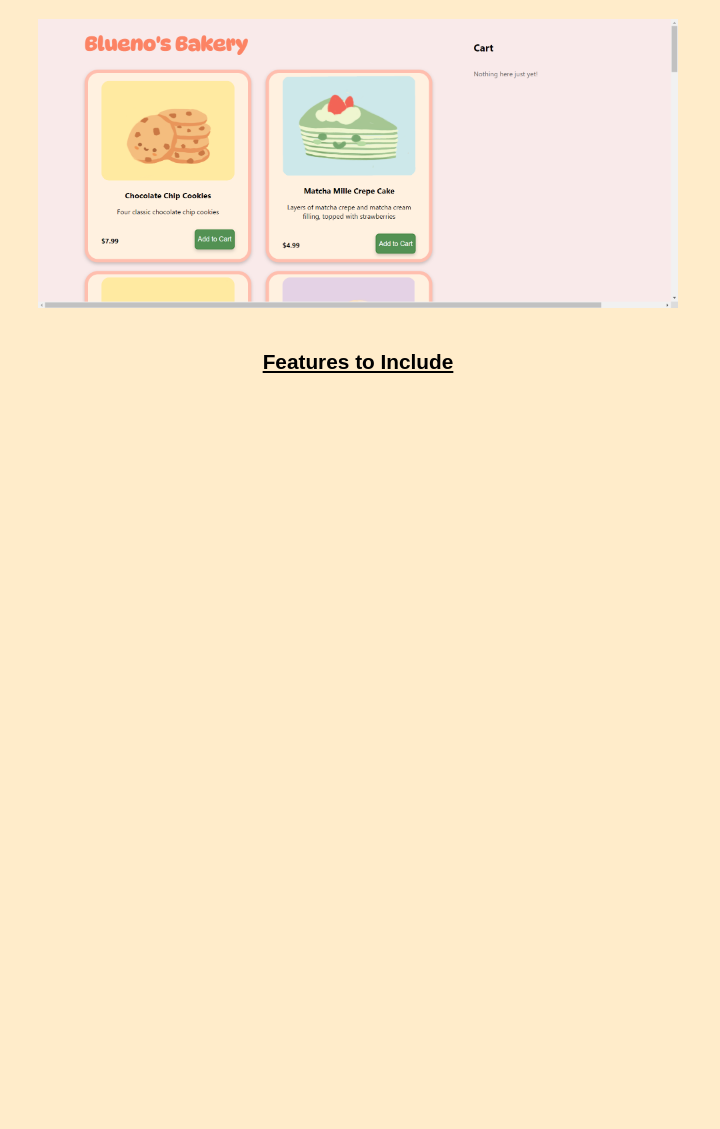
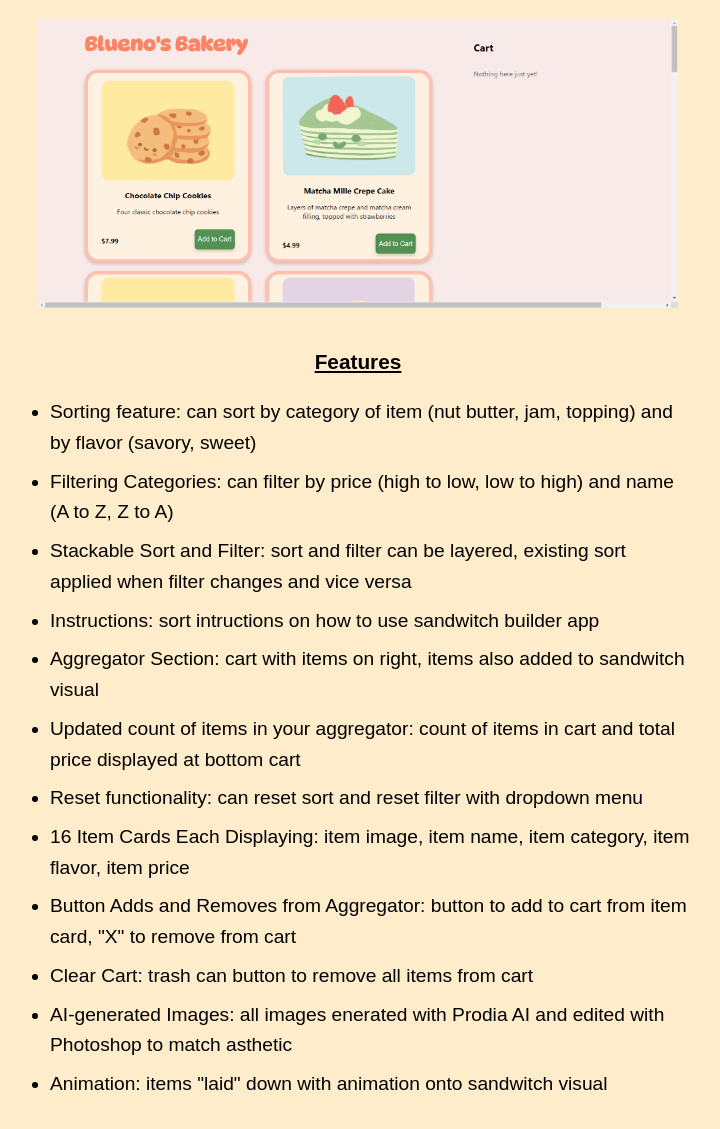
Before and after one commit to prlakshm/deployment, a website built with Parcel: page index.html in a window 1280 px wide. Shown: the part 3121-4250 px from the top of the page, without its empty margins (282-1002 px from the left). Before the commit the page ends 3550 px from the top, so only its background shows below. Built offline with nearby package versions, Linux system fonts and the light colour scheme; a web font is replaced by a local one.

Commit message:
Feat: added features included

```diff
--- a/index.html
+++ b/index.html
@@ -164,8 +164,21 @@
         <div class="screenshot">
           <img src="public/blueno-bakery.png" alt="Sketch of PB&J Time Web App" />
           </div>
-        <h3>Features to Include</h3>
-
+        <h3>Features</h3>
+        <ul>
+          <li>Sorting feature: can sort by category of item (nut butter, jam, topping) and by flavor (savory, sweet)</li>
+          <li>Filtering Categories: can filter by price (high to low, low to high) and name (A to Z, Z to A)</li>
+          <li>Stackable Sort and Filter: sort and filter can be layered, existing sort applied when filter changes and vice versa</li>
+          <li>Instructions: sort intructions on how to use sandwitch builder app</li>
+          <li>Aggregator Section: cart with items on right, items also added to sandwitch visual</li>
+          <li>Updated count of items in your aggregator: count of items in cart and total price displayed at bottom cart</li>
+          <li>Reset functionality: can reset sort and reset filter with dropdown menu </li>
+          <li>16 Item Cards Each Displaying: item image, item name, item category, item flavor, item price</li>
+          <li>Button Adds and Removes from Aggregator: button to add to cart from item card, "X" to remove from cart</li>
+          <li>Clear Cart: trash can button to remove all items from cart</li>
+          <li>AI-generated Images: all images  enerated with Prodia AI and edited with Photoshop to match asthetic</li>
+          <li>Animation: items "laid" down with animation onto sandwitch visual</li>
+        </ul>
         <br />
         <br />
       </main>
```
